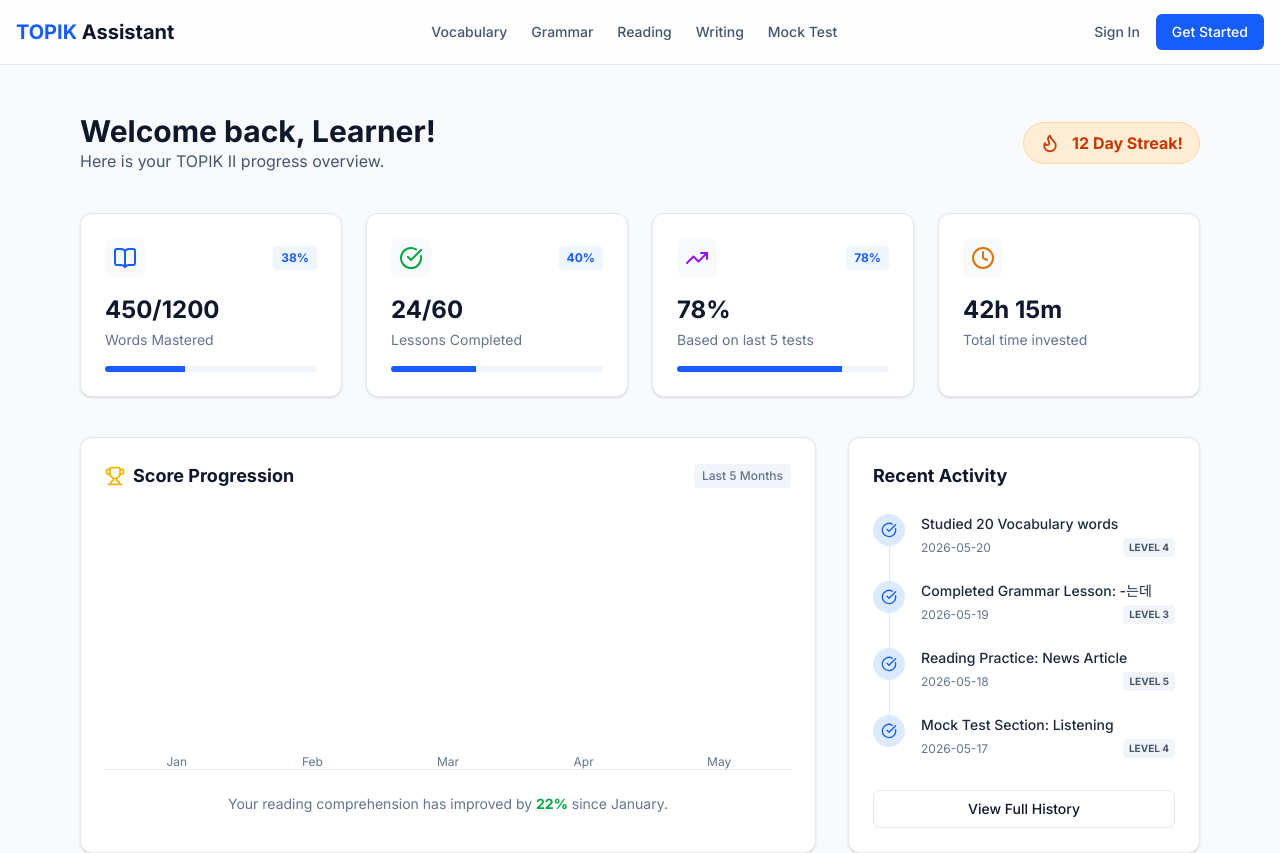
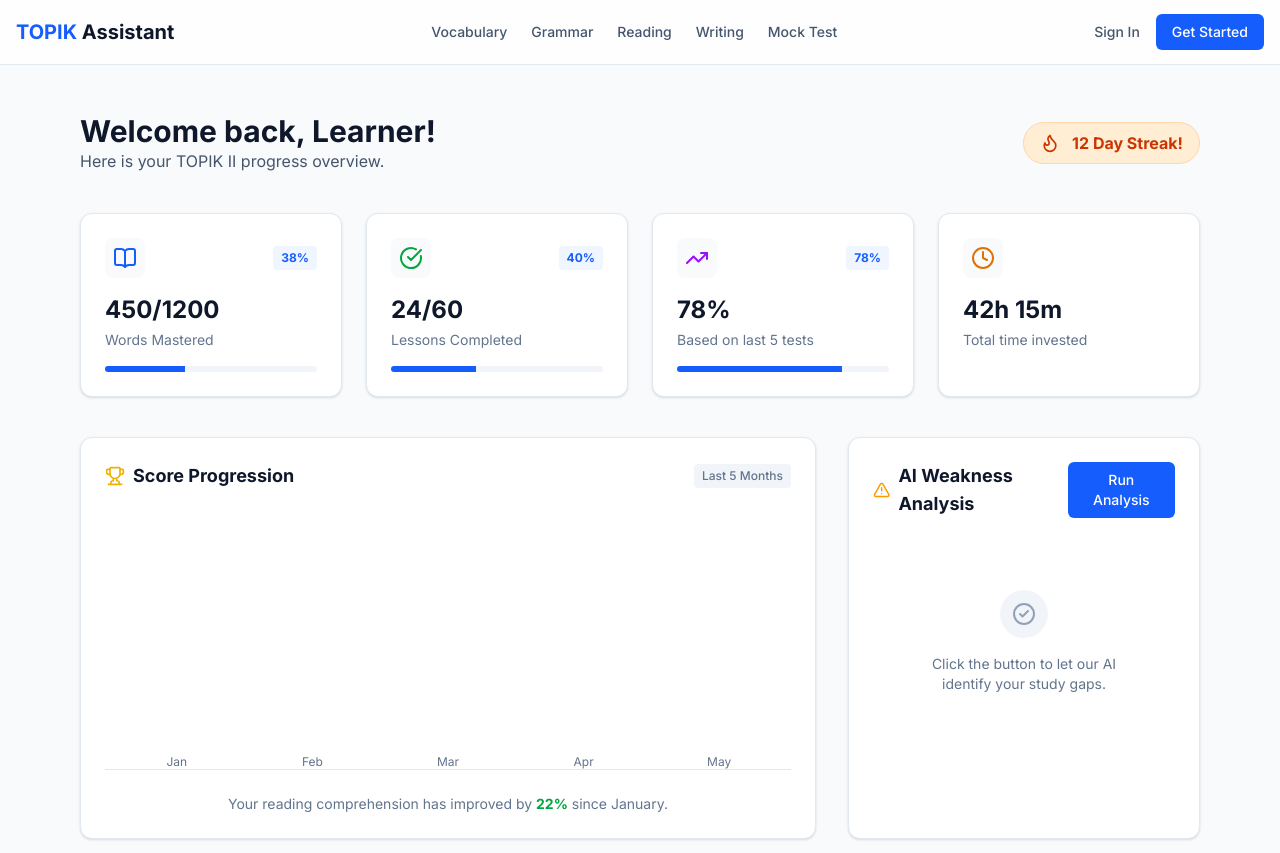
Before and after one commit to prof-lijar/tiny-company, a Next.js app in the folder product/: page /dashboard in a window 1280 px wide. Shown: the top 853 px of the page. Built offline with nearby package versions, Linux system fonts and the light colour scheme.

Commit message:
[CTO] Implement AI Weakness Analysis feature in Dashboard (#11) (#389)

```diff
--- /dev/null
+++ b/product/src/app/api/analyze-weaknesses/route.ts
@@ -0,0 +1,69 @@
+import { NextResponse } from 'next/server';
+import { WeaknessReport, UserMistake } from '@/lib/types';
+
+/**
+ * Mock data for user mistakes.
+ * In a real application, this would be fetched from a database.
+ */
+const MOCK_USER_MISTAKES: UserMistake[] = [
+  { questionId: 'r1', category: 'reading', tags: ['Grammar: -기에'], timestamp: Date.now() - 86400000 },
+  { questionId: 'r2', category: 'reading', tags: ['Grammar: -기에'], timestamp: Date.now() - 86400000 * 2 },
+  { questionId: 'r3', category: 'reading', tags: ['Vocab: Environment'], timestamp: Date.now() - 86400000 * 3 },
+  { questionId: 'l1', category: 'listening', tags: ['Grammar: -기에'], timestamp: Date.now() - 86400000 * 4 },
+  { questionId: 'v1', category: 'vocabulary', tags: ['Academic'], timestamp: Date.now() - 86400000 * 5 },
+  { questionId: 'v2', category: 'vocabulary', tags: ['Academic'], timestamp: Date.now() - 86400000 * 6 },
+  { questionId: 'v3', category: 'vocabulary', tags: ['Academic'], timestamp: Date.now() - 86400000 * 7 },
+  { questionId: 'r4', category: 'reading', tags: ['Vocab: Environment'], timestamp: Date.now() - 86400000 * 8 },
+  { questionId: 'r5', category: 'reading', tags: ['Grammar: -ㄴ/은/는 반면'], timestamp: Date.now() - 86400000 * 9 },
+];
+
+export async function GET() {
+  try {
+    // 1. Aggregate mistakes by tag
+    const tagCounts: Record<string, number> = {};
+    MOCK_USER_MISTAKES.forEach(mistake => {
+      mistake.tags.forEach(tag => {
+        tagCounts[tag] = (tagCounts[tag] || 0) + 1;
+      });
+    });
+
+    // 2. Sort tags by frequency
+    const sortedTags = Object.entries(tagCounts)
+      .sort(([, a], [, b]) => b - a)
+      .slice(0, 3);
+
+    // 3. Generate analysis for each top weakness
+    const topWeaknesses = sortedTags.map(([tag, count]) => {
+      let impact: 'high' | 'medium' | 'low' = 'medium';
+      let recommendation = '';
+
+      if (tag.startsWith('Grammar:')) {
+        impact = count > 2 ? 'high' : 'medium';
+        recommendation = `Review the grammar lesson for ${tag.split(': ')[1]} in the Grammar Library. Focus on its usage in complex sentences.`;
+      } else if (tag.startsWith('Vocab:')) {
+        impact = 'medium';
+        recommendation = `Practice vocabulary related to ${tag.split(': ')[1]} using the Vocabulary Builder.`;
+      } else {
+        impact = 'low';
+        recommendation = `Expand your ${tag} vocabulary through reading more academic articles.`;
+      }
+
+      return {
+        tag,
+        errorCount: count,
+        impact,
+        recommendation,
+      };
+    });
+
+    const report: WeaknessReport = {
+      topWeaknesses,
+      overallAnalysis: "Your errors are primarily concentrated in advanced grammar patterns (specifically '-기에') and academic vocabulary. While your reading speed is good, these structural gaps are affecting your accuracy in TOPIK II Level 5-6 questions. Focusing on these specific areas will likely yield the biggest score increase.",
+    };
+
+    return NextResponse.json(report);
+  } catch (error) {
+    console.error('Error analyzing weaknesses:', error);
+    return NextResponse.json({ error: 'Failed to analyze weaknesses' }, { status: 500 });
+  }
+}
--- a/product/src/app/dashboard/page.tsx
+++ b/product/src/app/dashboard/page.tsx
@@ -11,6 +11,7 @@ import {
   Flame,
   Clock
 } from 'lucide-react';
+import WeaknessReport from '@/components/dashboard/WeaknessReport';
 
 // Mock data for the dashboard
 const USER_STATS = {
@@ -26,7 +27,7 @@ const USER_STATS = {
 
 const ACTIVITY_LOG = [
   { date: '2026-05-20', activity: 'Studied 20 Vocabulary words', level: 4, status: 'completed' },
-  { date: '2026-05-19', activity: 'Completed Grammar Lesson: -는데', level: 3, status: 'completed' },
+  { date: '2026-05-19', activity: 'Completed Grammar Lesson: -\ub294\ub370', level: 3, status: 'completed' },
   { date: '2026-05-18', activity: 'Reading Practice: News Article', level: 5, status: 'completed' },
   { date: '2026-05-17', activity: 'Mock Test Section: Listening', level: 4, status: 'completed' },
 ];
@@ -114,8 +115,13 @@ export default function DashboardPage() {
           </p>
         </Card>
 
+        {/* AI Weakness Analysis - NEW FEATURE */}
+        <WeaknessReport />
+      </div>
+
+      <div className="grid grid-cols-1 lg:grid-cols-3 gap-8 mt-8">
         {/* Recent Activity */}
-        <Card className="p-6">
+        <Card className="lg:col-span-1 p-6">
           <h3 className="text-lg font-bold text-slate-900 mb-6">Recent Activity</h3>
           <div className="space-y-6">
             {ACTIVITY_LOG.map((log, i) => (
--- /dev/null
+++ b/product/src/components/dashboard/WeaknessReport.tsx
@@ -0,0 +1,114 @@
+'use client';
+
+import React, { useState, useEffect } from 'react';
+import { Card } from '@/components/ui/Card';
+import { Button } from '@/components/ui/Button';
+import { AlertTriangle, ArrowRight, Loader2, CheckCircle2 } from 'lucide-react';
+import type { WeaknessReport as WeaknessReportType } from '@/lib/types';
+
+export default function WeaknessReport() {
+  const [report, setReport] = useState<WeaknessReportType | null>(null);
+  const [loading, setLoading] = useState(false);
+  const [error, setError] = useState<string | null>(null);
+
+  const analyzeWeaknesses = async () => {
+    setLoading(true);
+    setError(null);
+    try {
+      const response = await fetch('/api/analyze-weaknesses');
+      if (!response.ok) throw new Error('Failed to fetch weakness analysis');
+      const data = await response.json();
+      setReport(data);
+    } catch (err) {
+      setError(err instanceof Error ? err.message : 'An unknown error occurred');
+    } finally {
+      setLoading(false);
+    }
+  };
+
+  return (
+    <Card className="p-6 border-slate-200 bg-white">
+      <div className="flex items-center justify-between mb-6">
+        <div className="flex items-center gap-2">
+          <AlertTriangle className="w-5 h-5 text-amber-500" />
+          <h3 className="text-lg font-bold text-slate-900">AI Weakness Analysis</h3>
+        </div>
+        {!report && (
+          <Button
+            onClick={analyzeWeaknesses}
+            disabled={loading}
+            className="text-sm"
+          >
+            {loading ? <Loader2 className="w-4 h-4 animate-spin mr-2" /> : 'Run Analysis'}
+          </Button>
+        )}
+      </div>
+
+      {loading && (
+        <div className="py-12 flex flex-col items-center justify-center text-slate-500 gap-3">
+          <Loader2 className="w-8 h-8 animate-spin text-blue-500" />
+          <p className="text-sm font-medium">Analyzing your performance data...</p>
+        </div>
+      )}
+
+      {error && (
+        <div className="p-4 bg-red-50 text-red-600 rounded-lg text-sm mb-4 border border-red-100">
+          {error}
+        </div>
+      )}
+
+      {report && (
+        <div className="space-y-6 animate-in fade-in slide-in-from-bottom-2 duration-500">
+          <div className="p-4 bg-blue-50 rounded-lg border border-blue-100">
+            <p className="text-sm text-blue-800 leading-relaxed">
+              {report.overallAnalysis}
+            </p>
+          </div>
+
+          <div className="space-y-4">
+            <h4 className="text-sm font-bold text-slate-700 uppercase tracking-wider">Top Priority Areas</h4>
+            {report.topWeaknesses.map((weakness, i) => (
+              <div key={i} className="p-4 rounded-lg border border-slate-100 bg-slate-50 hover:bg-slate-100 transition-colors">
+                <div className="flex items-center justify-between mb-2">
+                  <span className="text-sm font-bold text-slate-900">{weakness.tag}</span>
+                  <span className={`text-[10px] font-bold px-2 py-0.5 rounded uppercase ${
+                    weakness.impact === 'high' ? 'bg-red-100 text-red-600' :
+                    weakness.impact === 'medium' ? 'bg-amber-100 text-amber-600' :
+                    'bg-green-100 text-green-600'
+                  }`}>
+                    {weakness.impact} Impact
+                  </span>
+                </div>
+                <p className="text-xs text-slate-600 mb-3">
+                  {weakness.recommendation}
+                </p>
+                <Button variant="outline" size="sm" className="w-full text-xs h-8 flex items-center justify-center gap-1">
+                  Go to Lesson <ArrowRight className="w-3 h-3" />
+                </Button>
+              </div>
+            ))}
+          </div>
+
+          <Button
+            variant="outline"
+            onClick={() => setReport(null)}
+            className="w-full text-xs text-slate-500 hover:text-slate-700"
+          >
+            Clear Report
+          </Button>
+        </div>
+      )}
+
+      {!report && !loading && !error && (
+        <div className="py-12 text-center">
+          <div className="w-12 h-12 bg-slate-100 rounded-full flex items-center justify-center mx-auto mb-4">
+            <CheckCircle2 className="w-6 h-6 text-slate-400" />
+          </div>
+          <p className="text-sm text-slate-500 max-w-[200px] mx-auto">
+            Click the button to let our AI identify your study gaps.
+          </p>
+        </div>
+      )}
+    </Card>
+  );
+}
```
